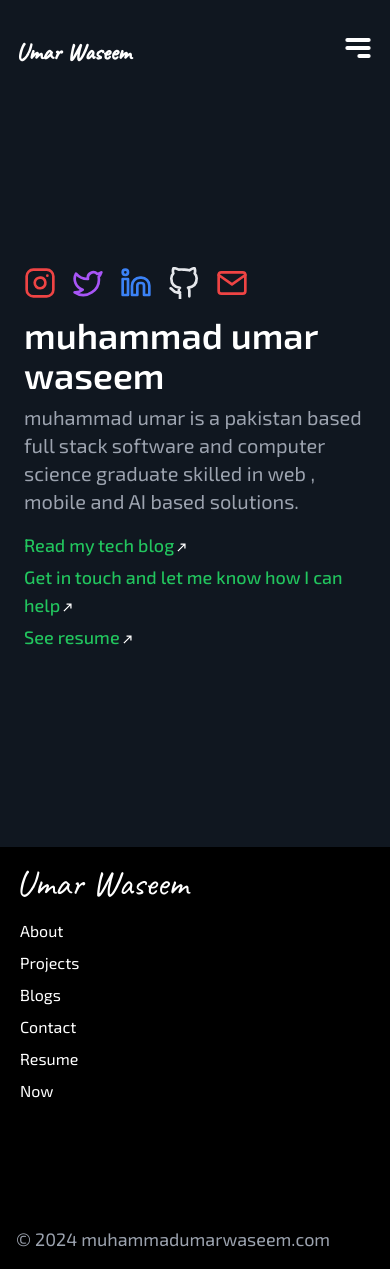
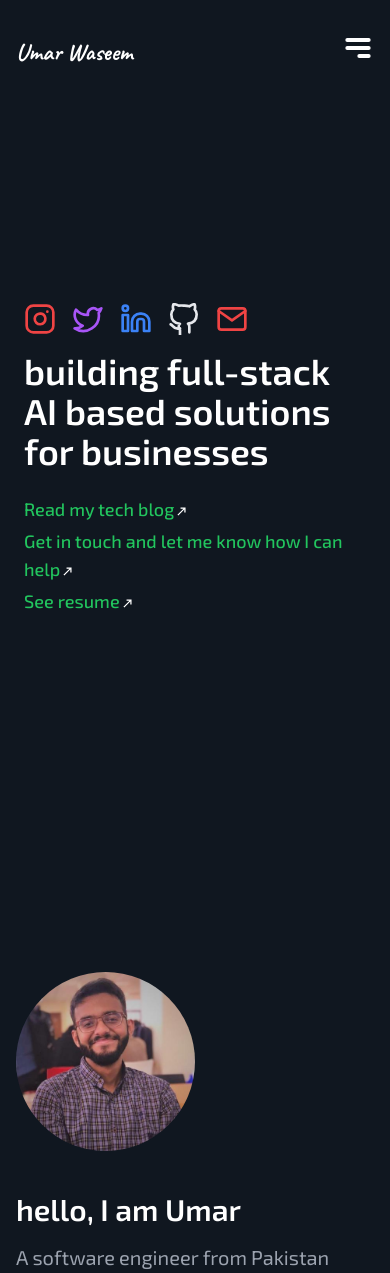
Before and after one commit to umarwaseeem/muhammadumarwaseem, a Next.js app: page / in a window 390 px wide. Shown: the top 1273 px of the page. Built offline with nearby package versions, Linux system fonts and the light colour scheme.

Commit message:
chore: about brief on main page

```diff
--- a/app/components/animatedlink.jsx
+++ b/app/components/animatedlink.jsx
@@ -13,7 +13,7 @@ const linkVariants = {
         x: 0,
         transition: {
             delay: i * 0.2,
-            duration: 0.5,
+            duration: 0.2,
         },
     }),
 };
--- a/app/components/main.jsx
+++ b/app/components/main.jsx
@@ -1,23 +1,17 @@
-
-
 import SocialIcons from './socialicons';
 import AnimatedLink from './animatedlink';
-
-
+import TextRevealByWord from "../components/textreveal";
 
 export default function Main() {
+    const h1 = "building full-stack AI based solutions for businesses";
+    const aboutText = "A software engineer from Pakistan with a Bachelors degree in Computer Science. I have experience with working in team based software engineering with a touch of AI/ML based solutions as well as facing a wide range of different problems in the freelance domain. Coding software interests me as it allows me to have control on what I create!"
+
     return (
+        <div className="flex flex-col bg-midnightblue">
             <main className="bg-midnightblue">
                 <div className="flex h-[calc(100vh-68px)] flex-col lg:w-3/5 lg:items-start items-start justify-center lg:justify-end p-4 lg:p-16 lg:pb-40">
                     <SocialIcons />
-                <h1 className="px-2 font-semibold text-4xl md:text-5xl lg:text-6xl text-white lg:text-left mb-2 text-left">muhammad umar waseem</h1>
-                <h2 className="px-2 text-xl md:text-3xl lg:text-3xl text-gray-400 lg:text-left text-left">muhammad umar is a pakistan based
-                    <span className='hover:text-green-500'> full stack software</span> and computer science graduate skilled in
-                    <span className='hover:text-red-500'> web </span>,
-                    <span className='hover:text-red-500'> mobile </span>and
-                    <span className='hover:text-red-500'> AI </span>
-                    based solutions.
-                </h2>
+                    <h1 className="px-2 font-semibold text-4xl md:text-5xl lg:text-6xl text-white lg:text-left mb-2 text-left">{h1}</h1>
                     <div className="flex flex-col justify-evenly">
                         <AnimatedLink href={"/blogs"} linkText="Read my tech blog" custom={0} className={"mt-4 px-2"} />
                         <AnimatedLink href={"/contact"} linkText="Get in touch and let me know how I can help" custom={1} className={"mt-1 px-2"} />
@@ -25,5 +19,11 @@ export default function Main() {
                     </div>
                 </div>
             </main>
+            <section className='h-[200vh] flex flex-col lg:items-start items-start justify-center p-4 lg:p-16'>
+                <div className="flex flex-col lg:w-3/5">
+                    <TextRevealByWord heading={"hello, I am Umar"} text={aboutText} />
+                </div>
+            </section>
+        </div>
     );
 }
--- a/app/components/textreveal.jsx
+++ b/app/components/textreveal.jsx
@@ -2,35 +2,26 @@
 
 import { useRef } from "react";
 import { motion, useScroll, useTransform } from "framer-motion";
+import Link from "next/link";
+import LinkIcon from "./icons/link-icon";
+import Image from "next/image";
 
-
-
-
-
-export const TextRevealByWord = ({
-    text,
-    className,
-}) => {
+const TextRevealByWord = ({ text, className, heading }) => {
     const targetRef = useRef(null);
-
-    const { scrollYProgress } = useScroll({
-        target: targetRef,
-    });
+    const { scrollYProgress } = useScroll({ target: targetRef });
     const words = text.split(" ");
 
+    // Use scrollYProgress to control the link's visibility
+    const linkOpacity = useTransform(scrollYProgress, [0.9, 1], [0, 1]);
+
     return (
-        <div ref={targetRef} className={`relative z-0 h-[200vh] ${className}`}>
-            <div
-                className={
-                    "sticky top-0 mx-auto flex h-[50%] max-w-4xl items-center bg-transparent px-[1rem] py-[5rem]"
-                }
-            >
-                <p
-                    ref={targetRef}
-                    className={
-                        "flex flex-wrap p-5 text-2xl font-bold text-white md:p-8 md:text-3xl lg:p-10 lg:text-4xl xl:text-5xl"
-                    }
-                >
+        <div ref={targetRef} className={`relative h-[200vh] ${className}`}>
+            <div className={"sticky top-0 flex flex-col h-[50%] items-start justify-center bg-transparent"}>
+                <div className="flex justify-start items-center w-1/2 lg:w-full pb-10">
+                    <Image src="/umar.jpeg" alt="Umar's image" width={200} height={200} className="rounded-full" />
+                </div>
+                <h2 className='text-white text-3xl md:text-4xl lg:text-5xl font-semibold pb-4'>{heading}</h2>
+                <p className={"flex flex-wrap lg:text-2xl text-xl"}>
                     {words.map((word, i) => {
                         const start = i / words.length;
                         const end = start + 1 / words.length;
@@ -41,22 +32,26 @@ export const TextRevealByWord = ({
                         );
                     })}
                 </p>
+                <motion.div
+                    style={{ opacity: linkOpacity }}
+                    className="mt-4"
+                >
+                    <Link href="/about" className="text-green-500 text-xl">
+                        Know about me in detail
+                        <LinkIcon />
+                    </Link>
+                </motion.div>
             </div>
         </div>
     );
 };
 
-
-
 const Word = ({ children, progress, range }) => {
     const opacity = useTransform(progress, range, [0, 1]);
     return (
-        <span className="xl:lg-3 relative mx-1 lg:mx-2.5">
-            <span className={"absolute opacity-30"}>{children}</span>
-            <motion.span
-                style={{ opacity: opacity }}
-                className={"text-white"}
-            >
+        <span className="relative mr-1">
+            <span className={"absolute opacity-0"}>{children}</span>
+            <motion.span style={{ opacity: opacity }} className={"text-gray-400"}>
                 {children}
             </motion.span>
         </span>
--- a/components/ui/navbar.jsx
+++ b/components/ui/navbar.jsx
@@ -9,7 +9,7 @@ import { Caveat } from 'next/font/google';
 
 const caveat = Caveat({
     subsets: ["latin"],
-    weight: ["400"]
+    weight: ["400", "500", "600", "700"],
 });
 
 export default function Navbar() {
@@ -144,7 +144,9 @@ export default function Navbar() {
                 </motion.div>
             )}
             {!isOpen && (
-                <ul className="hidden lg:flex flex-row space-x-4 lg:px-16 lg:justify-start">
+                <div className="flex flex-row justify-between lg:px-16">
+                    <Link href={"/"} className="text-3xl font-thin text-white lg:block hidden">Umar Waseem</Link>
+                    <ul className="hidden lg:flex flex-row space-x-4 lg:justify-start">
                         <li>
                             <Link href="/" passHref>
                                 <motion.div
@@ -222,8 +224,8 @@ export default function Navbar() {
                                 </motion.div>
                             </Link>
                         </li> */}
-
                     </ul>
+                </div>
             )}
         </nav>
     );
```
Lines whose indentation alone changed are shown as unchanged.
